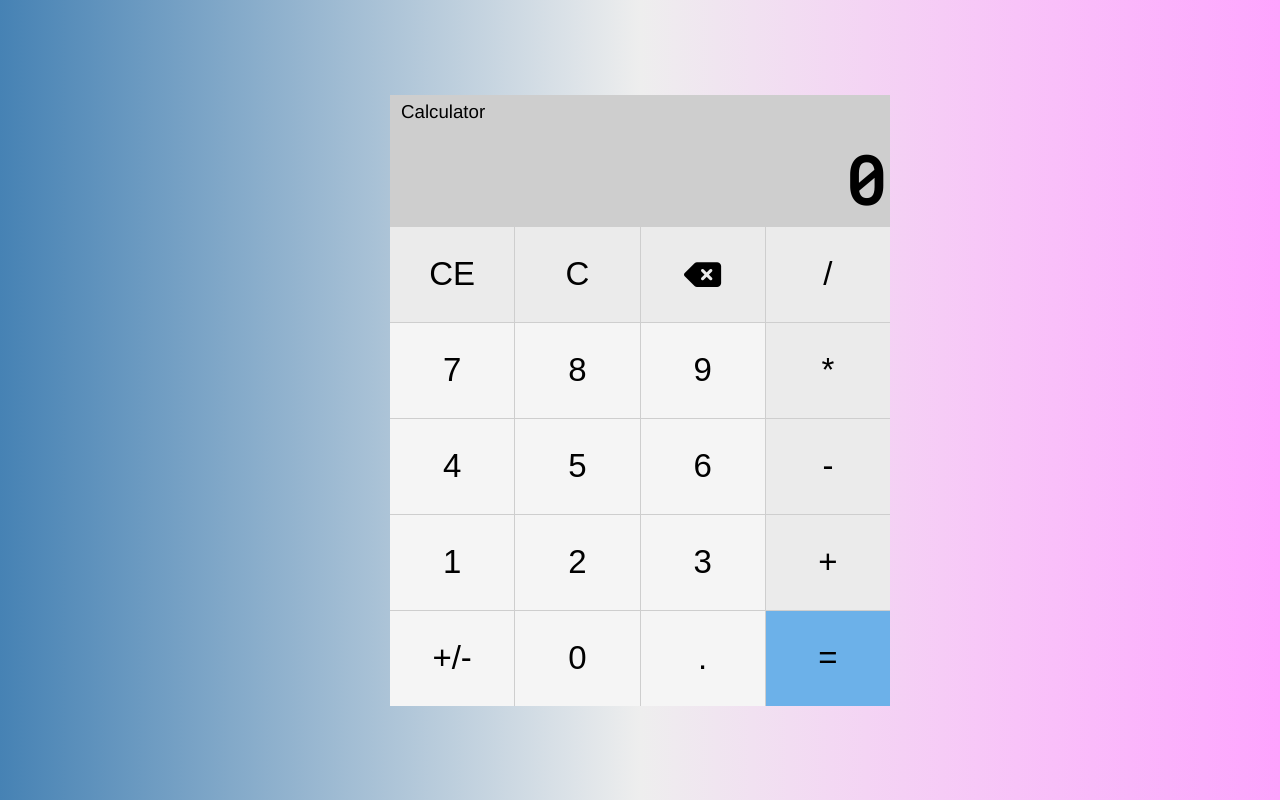
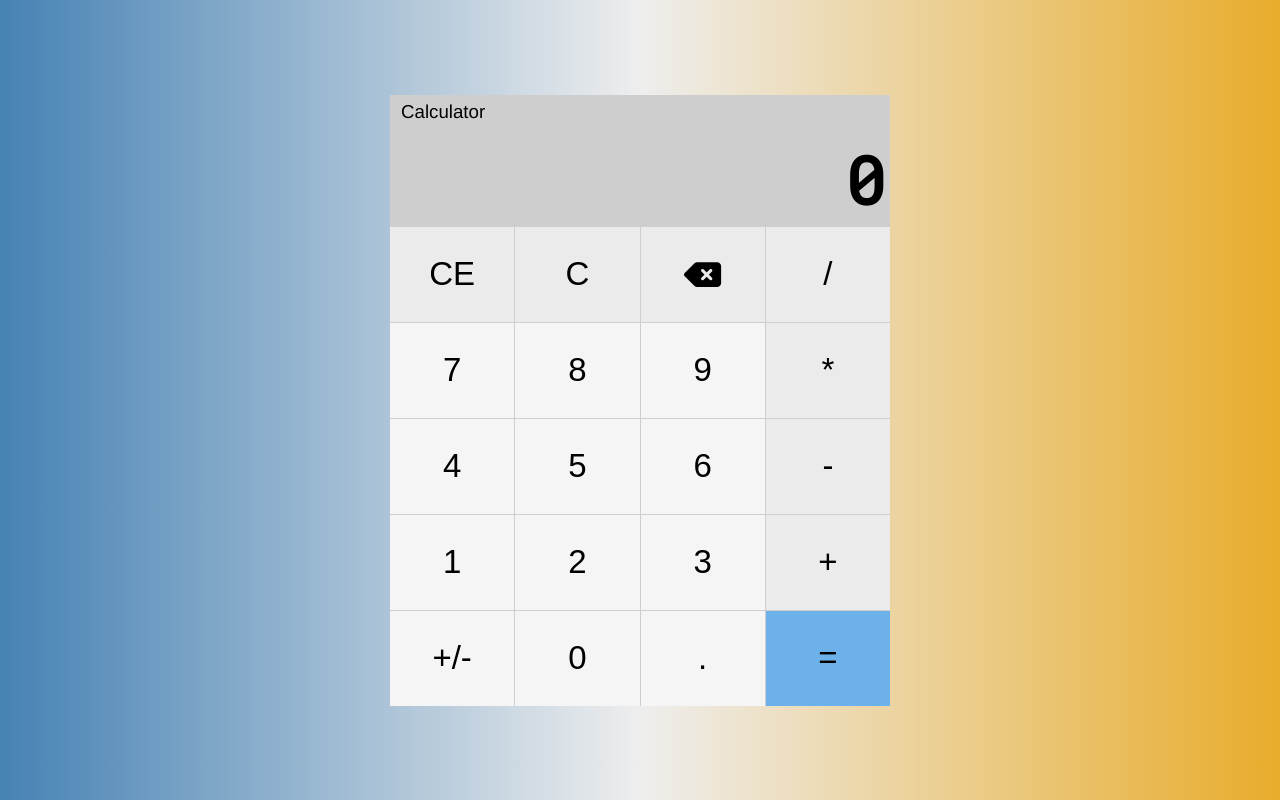
Before and after one commit to DipeshBartaula/Clone-Calculator, a plain HTML site: page index.html in a window 1280 px wide. Drawn offline with Linux system fonts and the light colour scheme.

Commit message:
Background Color Modified

```diff
--- a/css/main.css
+++ b/css/main.css
@@ -21,7 +21,7 @@ body {
     rgba(255,255,255,1) 0%,
     rgba(70,130,180,1) 0%,
     rgba(238,238,238,1) 50%,
-    rgba(255,165,255,1) 100%
+    rgb(232, 172, 43) 100%
     );
     display: grid;
     place-content: center;
```
